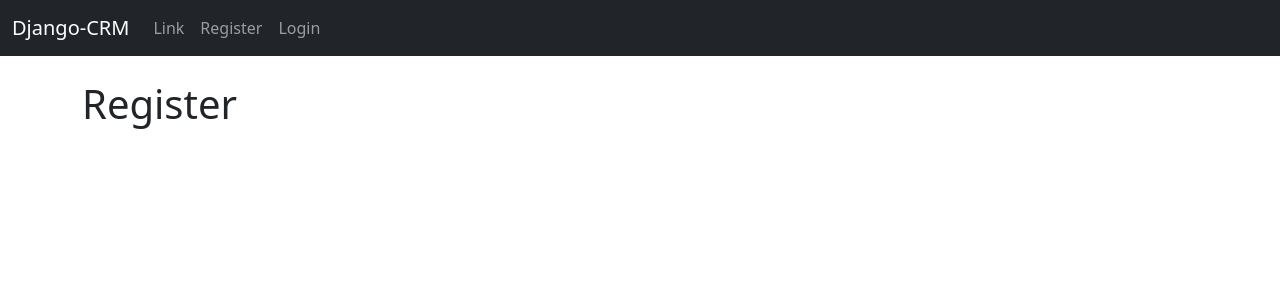
After one commit to adelino90/Django-CRM-New, a Django app: template website/templates/register.html in a window 1280 px wide. The commit adds this page. Shown: the top 300 px of the page. Run offline with Django 4.2, Linux system fonts and the light colour scheme; the template is opened without the code that fills it, so the values that code supplies are empty.

Commit message:
Register Page

```diff
--- a/website/templates/navbar.html
+++ b/website/templates/navbar.html
@@ -15,9 +15,15 @@
               <a class="nav-link" href="{% url 'logout' %}">Logout</a>
             </li>
           {% else %}
+
+            <li class="nav-item">
+              <a class="nav-link" href="{% url 'register' %}">Register</a>
+            </li>
             <li class="nav-item">
               <a class="nav-link" href="#">Login</a>
             </li>
+
+
 
           {% endif %}
 
--- /dev/null
+++ b/website/templates/register.html
@@ -0,0 +1,5 @@
+{% extends 'base.html' %}
+{% block content %}
+
+<h1>Register</h1>
+{% endblock %}
--- a/website/urls.py
+++ b/website/urls.py
@@ -5,4 +5,5 @@ urlpatterns = [
     path('',views.home,name='home'),
     #path('login/',views.login_user,name='login'),
     path('logout/',views.logout_user,name='logout'),
+    path('register/',views.register_user,name='register'),
 ]
--- a/website/views.py
+++ b/website/views.py
@@ -25,3 +25,6 @@ def logout_user(request):
     logout(request)
     messages.success(request, "You Have Been Logged OUT...")
     return redirect('home')
+
+def register_user(request):
+    return render(request, 'register.html',{})
```
Also changed, not shown: website/forms.py (added, +29 -0 lines).
